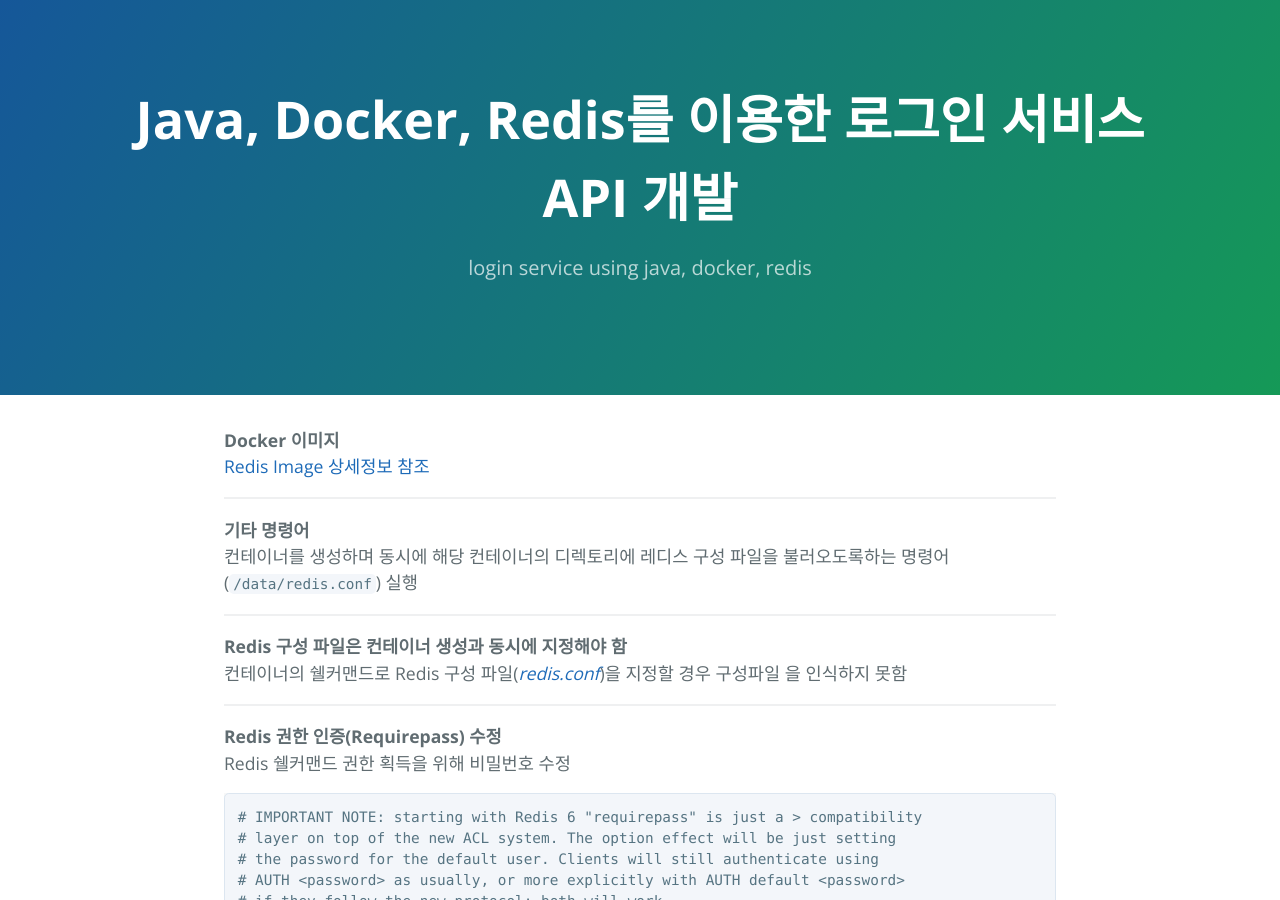
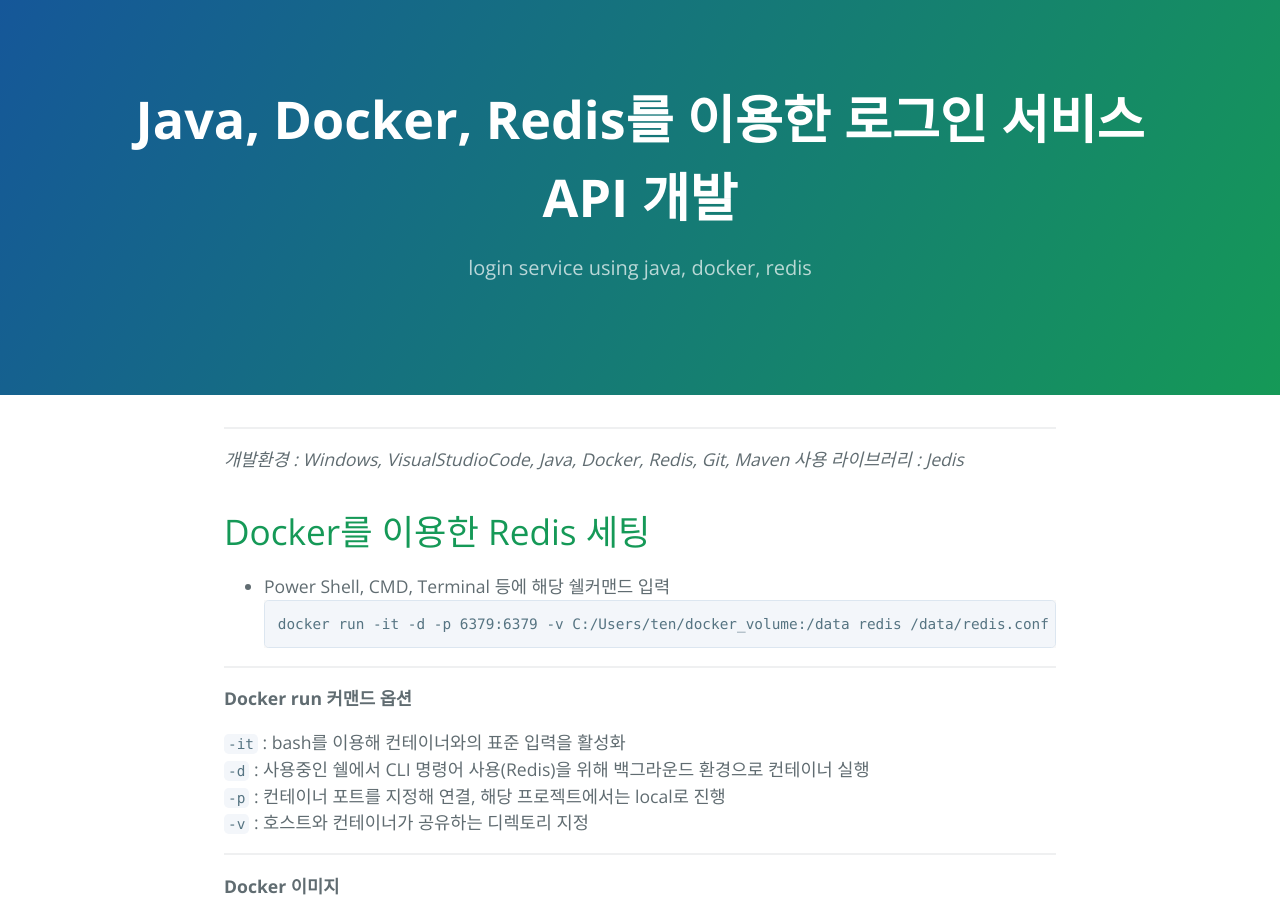
Before and after one commit to tiktaalik7/tiktaalik7.github.io, a Jekyll site: the page built from project-001-Login_Service.md, in a window 1280 px wide and 900 px high. Built offline with Jekyll 4.4.1, drawn with Linux system fonts in a browser that asks for light colours.

Commit message:
write login service project

````diff
--- a/project-001-Login_Service.md
+++ b/project-001-Login_Service.md
@@ -4,6 +4,28 @@ title: Java, Docker, Redis를 이용한 로그인 서비스 API 개발
 description: login service using java, docker, redis
 ---
 
+* * *
+
+_개발환경 : Windows, VisualStudioCode, Java, Docker, Redis, Git, Maven_
+_사용 라이브러리 : Jedis_
+
+
+# Docker를 이용한 Redis 세팅
++ Power Shell, CMD, Terminal 등에 해당 쉘커맨드 입력
+```
+docker run -it -d -p 6379:6379 -v C:/Users/ten/docker_volume:/data redis /data/redis.conf
+```
+
+***
+
+**Docker run 커맨드 옵션**
+
+`-it` : bash를 이용해 컨테이너와의 표준 입력을 활성화
+`-d` : 사용중인 쉘에서 CLI 명령어 사용(Redis)을 위해 백그라운드 환경으로 컨테이너 실행
+`-p` : 컨테이너 포트를 지정해 연결, 해당 프로젝트에서는 local로 진행
+`-v` : 호스트와 컨테이너가 공유하는 디렉토리 지정
+
+***
 
 **Docker 이미지**
 [Redis Image 상세정보 참조](https://hub.docker.com/_/redis)
````
